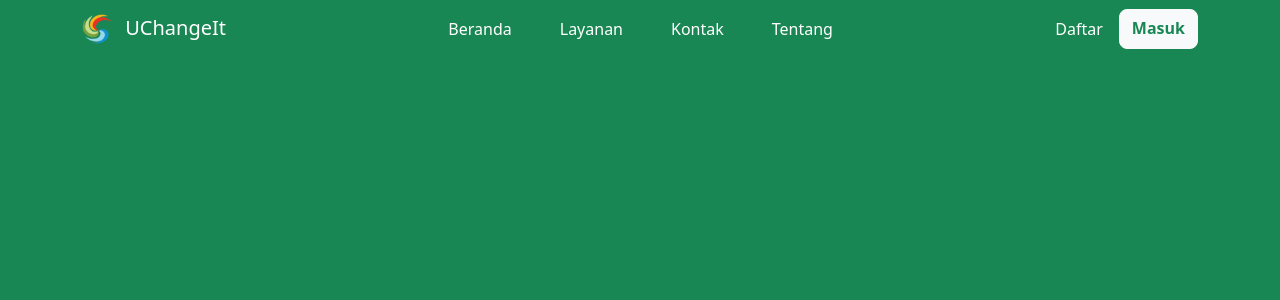
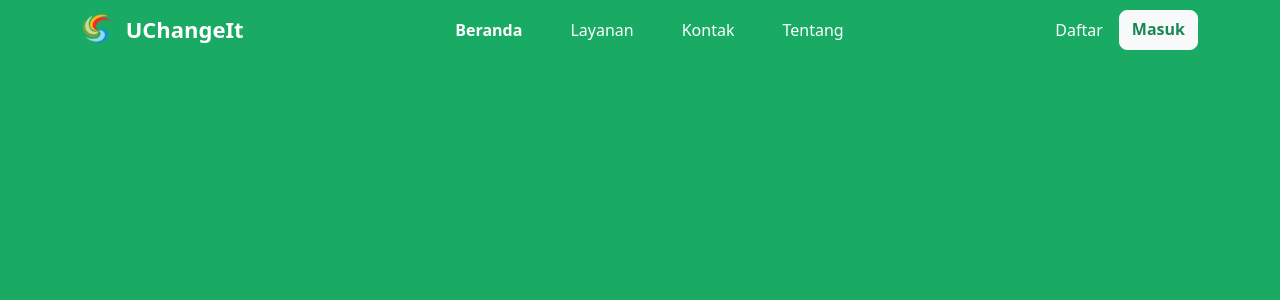
Before and after one commit to AchmadSyahh226/YouChangeIt-Website, a PHP site: page / in a window 1280 px wide. Shown: the top 300 px of the page. Run offline with PHP 8.4, Linux system fonts and the light colour scheme.

Commit message:
Memberi style pada nav menu dan logo

```diff
--- a/style.css
+++ b/style.css
@@ -1,3 +1,12 @@
 body {
-  background-color: rgb(25, 135, 84);
+  background-color: rgb(25, 170, 100);
 }
+
+.navbar-brand {
+  font-weight: 600;
+  font-size: 22px;
+}
+
+.nav-link.active {
+  font-weight: 600;
+}
```
